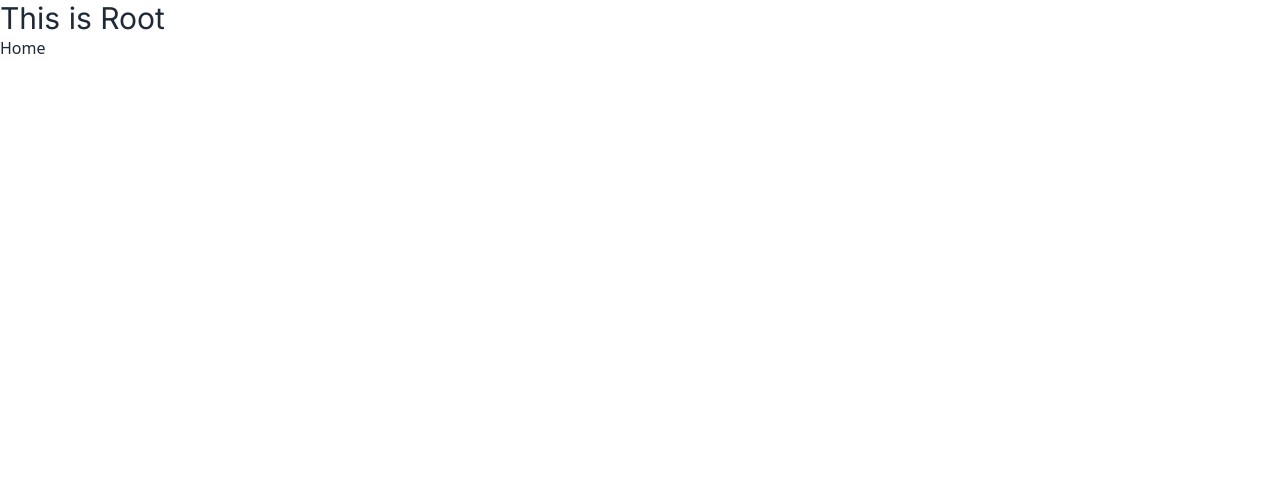
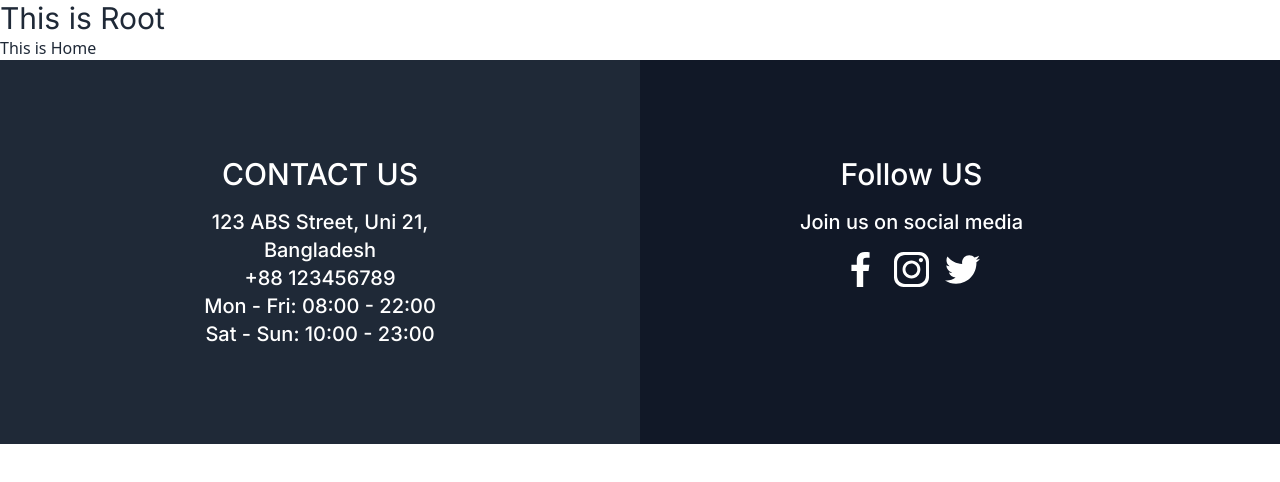
Before and after one commit to SM-Noushan/react-bistro-boss-restaurant-client-ph-practise, a React (Vite) app: page / in a window 1280 px wide. Shown: the top 482 px of the page. Built offline with nearby package versions, Linux system fonts and the light colour scheme.

Commit message:
added footer

```diff
--- /dev/null
+++ b/src/components/shared/Footer.jsx
@@ -0,0 +1,89 @@
+const Footer = () => {
+  return (
+    <footer className="text-white font-inter">
+      <div className="lg:*:py-20 xl:*:py-24 lg:*:px-16 xl:*:px-40 flex *:flex-1 *:*:space-y-4 font-medium">
+        <div className="text-end bg-[#1F2937]">
+          <div className="text-center w-fit ml-auto">
+            <h1 className="uppercase text-3xl">CONTACT US</h1>
+            <p className="text-xl">
+              123 ABS Street, Uni 21, Bangladesh <br /> +88 123456789 <br /> Mon
+              - Fri: 08:00 - 22:00 <br /> Sat - Sun: 10:00 - 23:00
+            </p>
+          </div>
+        </div>
+        <div className="bg-[#111827]">
+          <div className="text-center w-fit">
+            <h1 className="text-3xl">Follow US</h1>
+            <h5 className="text-xl">Join us on social media</h5>
+            <div className="flex gap-4 justify-center *:cursor-pointer">
+              <a>
+                <svg
+                  xmlns="http://www.w3.org/2000/svg"
+                  width="35"
+                  height="35"
+                  viewBox="0 0 35 35"
+                  fill="none"
+                >
+                  <path
+                    d="M20.2105 35V19.036H25.5668L26.3704 12.8127H20.2105V8.84007C20.2105 7.03885 20.7087 5.81134 23.2945 5.81134L26.5872 5.80998V0.243652C26.0178 0.169654 24.0632 0 21.7882 0C17.0376 0 13.7853 2.89969 13.7853 8.22372V12.8127H8.41278V19.036H13.7853V35H20.2105Z"
+                    fill="white"
+                  />
+                </svg>
+              </a>
+              <a>
+                <svg
+                  xmlns="http://www.w3.org/2000/svg"
+                  width="35"
+                  height="35"
+                  viewBox="0 0 35 35"
+                  fill="none"
+                >
+                  <path
+                    d="M25.342 0H9.63105C4.27748 0 0 4.27748 0 9.63105V25.3689C0 30.6956 4.27748 35 9.63105 35H25.3689C30.6956 35 35 30.7225 35 25.3689V9.63105C34.9731 4.27748 30.6956 0 25.342 0ZM31.9062 23.97C31.9062 28.3282 28.3551 31.9331 23.9431 31.9331H11.03C6.67179 31.9331 3.06687 28.382 3.06687 23.97V11.03C3.06687 6.67179 6.61799 3.06687 11.03 3.06687H24.0238C28.382 3.06687 31.9869 6.61799 31.9869 11.03V23.97H31.9062Z"
+                    fill="white"
+                  />
+                  <path
+                    d="M23.8624 11.1918L23.7817 11.1111L23.701 11.0304C22.0331 9.36243 19.8002 8.44775 17.4866 8.44775C12.5365 8.47466 8.52807 12.5369 8.55497 17.487C8.55497 19.8813 9.52346 22.168 11.1914 23.8628C12.8594 25.5577 15.1192 26.4993 17.4866 26.4993C22.4635 26.4185 26.4451 22.2487 26.3644 17.2179C26.3105 14.985 25.4497 12.8059 23.8624 11.1918ZM17.4866 23.4324C14.2045 23.4862 11.5411 20.8498 11.4873 17.5677C11.4335 14.2856 14.07 11.6222 17.3521 11.5684C20.6341 11.5146 23.2975 14.1511 23.3513 17.4331V17.5139C23.3513 20.7152 20.7149 23.3786 17.4866 23.4324Z"
+                    fill="white"
+                  />
+                  <path
+                    d="M29.0276 8.04428C29.0276 9.22799 28.113 10.1965 26.9293 10.1965C26.3643 10.1965 25.8263 9.98125 25.4496 9.57772C24.6157 8.74374 24.6157 7.34482 25.5034 6.51084C25.907 6.10731 26.4181 5.89209 26.9831 5.89209C27.4673 5.89209 27.9516 6.08041 28.3282 6.37633L28.382 6.43014C28.4627 6.48394 28.5165 6.56465 28.5703 6.61845L28.6241 6.67226C28.8393 7.04889 29.0276 7.53314 29.0276 8.04428Z"
+                    fill="white"
+                  />
+                </svg>
+              </a>
+              <a>
+                <svg
+                  xmlns="http://www.w3.org/2000/svg"
+                  width="35"
+                  height="35"
+                  viewBox="0 0 35 35"
+                  fill="none"
+                >
+                  <g clipPath="url(#clip0_2_616)">
+                    <path
+                      d="M35 6.64781C33.6984 7.21875 32.3116 7.59719 30.8656 7.78094C32.3531 6.89281 33.4884 5.49719 34.0222 3.815C32.6353 4.64187 31.1041 5.22594 29.4722 5.55188C28.1553 4.14969 26.2784 3.28125 24.2309 3.28125C20.2584 3.28125 17.0603 6.50563 17.0603 10.4584C17.0603 11.0272 17.1084 11.5741 17.2266 12.0947C11.2612 11.8038 5.98281 8.94469 2.43687 4.58938C1.81781 5.66344 1.45469 6.89281 1.45469 8.21625C1.45469 10.7013 2.73438 12.9041 4.64187 14.1794C3.48906 14.1575 2.35812 13.8228 1.4 13.2956C1.4 13.3175 1.4 13.3459 1.4 13.3744C1.4 16.8612 3.88719 19.7575 7.14875 20.4247C6.56469 20.5844 5.92812 20.6609 5.2675 20.6609C4.80813 20.6609 4.34437 20.6347 3.90906 20.5384C4.83875 23.38 7.47688 25.4691 10.6138 25.5369C8.1725 27.4466 5.07281 28.5972 1.71719 28.5972C1.12875 28.5972 0.564375 28.5709 0 28.4987C3.17844 30.5484 6.94531 31.7188 11.0075 31.7188C24.2113 31.7188 31.43 20.7812 31.43 11.3006C31.43 10.9834 31.4191 10.6772 31.4037 10.3731C32.8278 9.3625 34.0244 8.10031 35 6.64781Z"
+                      fill="white"
+                    />
+                  </g>
+                  <defs>
+                    <clipPath id="clip0_2_616">
+                      <rect width="35" height="35" fill="white" />
+                    </clipPath>
+                  </defs>
+                </svg>
+              </a>
+            </div>
+          </div>
+        </div>
+      </div>
+      <div className="footer footer-center p-4 bg-dark-001">
+        <aside className="font-medium text-xl">
+          <p>Copyright © CulinaryCloud. All rights reserved.</p>
+        </aside>
+      </div>
+    </footer>
+  );
+};
+
+export default Footer;
--- a/src/layouts/Root.jsx
+++ b/src/layouts/Root.jsx
@@ -1,10 +1,12 @@
 import { Outlet } from "react-router-dom";
+import Footer from "../components/shared/Footer";
 
 const Root = () => {
   return (
     <>
       <h1 className="text-3xl font-inter">This is Root</h1>
       <Outlet />
+      <Footer />
     </>
   );
 };
--- /dev/null
+++ b/src/pages/home/Home.jsx
@@ -0,0 +1,5 @@
+const Home = () => {
+  return <div>This is Home</div>;
+};
+
+export default Home;
--- a/src/routes/Routes.jsx
+++ b/src/routes/Routes.jsx
@@ -1,5 +1,6 @@
 import { createBrowserRouter } from "react-router-dom";
 import Root from "../layouts/Root";
+import Home from "../pages/home/Home";
 
 const router = createBrowserRouter([
   {
@@ -8,7 +9,7 @@ const router = createBrowserRouter([
     children: [
       {
         index: true,
-        element: <>Home</>,
+        element: <Home />,
       },
     ],
   },
```
